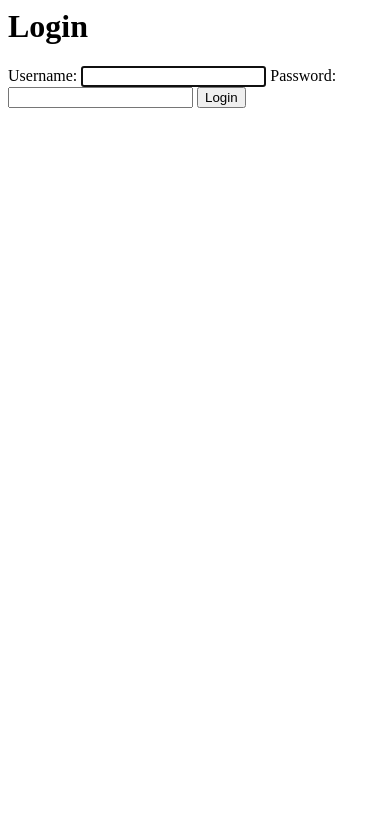
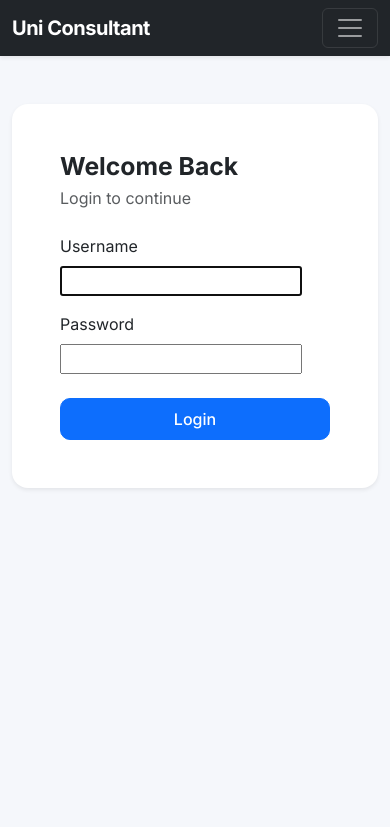
Before and after one commit to abdulrazaqebrahim25-oss/Uni-Conslatant, a Django app: page /accounts/login/ in a window 390 px wide. Shown: the top 827 px of the page. Run offline with Django 5.2, Linux system fonts and the light colour scheme.

Commit message:
First style example design

```diff
--- /dev/null
+++ b/accounts/static/css/style.css
@@ -0,0 +1,60 @@
+body {
+    font-family: 'Inter', sans-serif;
+    background-color: #f5f7fb;
+    color: #1e293b;
+}
+
+/* Cards */
+.card {
+    border: none;
+    transition: 0.2s ease;
+}
+
+.card:hover {
+    transform: translateY(-2px);
+}
+
+/* Tables */
+.table {
+    vertical-align: middle;
+}
+
+/* Navbar */
+.navbar-brand {
+    letter-spacing: -0.5px;
+}
+
+/* Buttons */
+.btn {
+    border-radius: 10px;
+    font-weight: 500;
+}
+
+/* Form Controls */
+.form-control,
+.form-select {
+    border-radius: 12px;
+    padding: 0.75rem 1rem;
+}
+
+/* Page Titles */
+.page-title {
+    font-weight: 700;
+    margin-bottom: 0.25rem;
+}
+
+.page-subtitle {
+    color: #64748b;
+    margin-bottom: 2rem;
+}
+
+/* Dashboard cards */
+.stat-card {
+    border-radius: 20px;
+}
+
+/* Scroll areas */
+.custom-scroll {
+    max-height: 400px;
+    overflow-y: auto;
+}
--- a/accounts/templates/registration/login.html
+++ b/accounts/templates/registration/login.html
@@ -1,16 +1,59 @@
-<h1>Login</h1>
+{% extends "base.html" %}
+
+{% block content %}
+
+<div class="row justify-content-center">
+
+    <div class="col-md-5">
+
+        <div class="card shadow-sm rounded-4 border-0">
+            <div class="card-body p-5">
+
+                <h2 class="fw-bold mb-1">
+                    Welcome Back
+                </h2>
+
+                <p class="text-muted mb-4">
+                    Login to continue
+                </p>
 
                 <form method="POST">
+
                     {% csrf_token %}
 
+                    {% if form.non_field_errors %}
+                        <div class="alert alert-danger">
                             {{ form.non_field_errors }}
+                        </div>
+                    {% endif %}
 
+                    <div class="mb-3">
+                        <label class="form-label">
+                            Username
+                        </label>
 
-    {{ form.username.label_tag }}
                         {{ form.username }}
+                    </div>
 
-    {{ form.password.label_tag }}
+                    <div class="mb-4">
+                        <label class="form-label">
+                            Password
+                        </label>
+
                         {{ form.password }}
+                    </div>
 
-    <button type="submit">Login</button>
+                    <button type="submit" class="btn btn-primary w-100 py-2">
+                        Login
+                    </button>
+
                 </form>
+
+            </div>
+        </div>
+
+    </div>
+
+</div>
+
+{% endblock %}
--- a/templates/base.html
+++ b/templates/base.html
@@ -1,100 +1,140 @@
+{% load static %}
+
 <!DOCTYPE html>
-
-<html>
+<html lang="en">
 
 <head>
+    <meta charset="UTF-8">
+    <meta name="viewport" content="width=device-width, initial-scale=1">
 
-    <title>
-        Uni Consultant
-    </title>
+    <title>Uni Consultant</title>
+
+    <!-- Bootstrap -->
+    <link
+        href="https://cdn.jsdelivr.net/npm/bootstrap@5.3.3/dist/css/bootstrap.min.css"
+        rel="stylesheet"
+    >
+
+    <!-- Google Font -->
+    <link rel="preconnect" href="https://fonts.googleapis.com">
+    <link href="https://fonts.googleapis.com/css2?family=Inter:wght@400;500;600;700&display=swap" rel="stylesheet">
+
+    <!-- Custom CSS -->
+    <link rel="stylesheet" href="{% static 'css/style.css' %}">
 
 </head>
 
 <body>
 
-    <nav>
+    <!-- ── Navbar ───────────────────────────────────────── -->
+    <nav class="navbar navbar-expand-lg navbar-dark bg-dark shadow-sm">
+        <div class="container">
 
-        <a href="{% url 'home' %}">
-            Home
+            <a class="navbar-brand fw-bold" href="{% url 'home' %}">
+                Uni Consultant
             </a>
 
-        |
+            <button
+                class="navbar-toggler"
+                type="button"
+                data-bs-toggle="collapse"
+                data-bs-target="#navbarNav"
+            >
+                <span class="navbar-toggler-icon"></span>
+            </button>
+
+            <div class="collapse navbar-collapse" id="navbarNav">
+
+                <ul class="navbar-nav ms-auto align-items-lg-center">
 
                     {% if user.is_authenticated %}
 
                         {% if user.role == "student" %}
 
-                <a href="{% url 'dashboard' %}">
-                    Student Dashboard
+                            <li class="nav-item">
+                                <a class="nav-link" href="{% url 'dashboard' %}">
+                                    Dashboard
                                 </a>
+                            </li>
 
-                |
-
-                <a href="{% url 'student_profile' %}">
+                            <li class="nav-item">
+                                <a class="nav-link" href="{% url 'student_profile' %}">
                                     Profile
                                 </a>
+                            </li>
 
                         {% elif user.role == "advisor" %}
 
-                <a href="{% url 'advisor_dashboard' %}">
-                    Advisor Dashboard
+                            <li class="nav-item">
+                                <a class="nav-link" href="{% url 'advisor_dashboard' %}">
+                                    Dashboard
                                 </a>
+                            </li>
 
-                |
-
-                <a href="{% url 'advisor_profile' %}">
-                    Advisor Profile
+                            <li class="nav-item">
+                                <a class="nav-link" href="{% url 'advisor_profile' %}">
+                                    Profile
                                 </a>
+                            </li>
 
                         {% endif %}
 
-            |
-
-            <form
-                method="POST"
-                action="{% url 'logout' %}"
-                style="display:inline;"
-            >
-
+                        <li class="nav-item ms-lg-3">
+                            <form method="POST" action="{% url 'logout' %}">
                                 {% csrf_token %}
-
-                <button type="submit">
+                                <button type="submit" class="btn btn-outline-light btn-sm">
                                     Logout
                                 </button>
-
                             </form>
+                        </li>
 
                     {% else %}
 
-            <a href="{% url 'login' %}">
+                        <li class="nav-item">
+                            <a class="nav-link" href="{% url 'login' %}">
                                 Login
                             </a>
+                        </li>
 
-            |
-
-            <a href="{% url 'register' %}">
+                        <li class="nav-item ms-lg-2">
+                            <a class="btn btn-primary btn-sm" href="{% url 'register' %}">
                                 Register
                             </a>
+                        </li>
 
                     {% endif %}
 
+                </ul>
+
+            </div>
+
+        </div>
     </nav>
 
-    <hr>
+    <!-- ── Main Content ────────────────────────────────── -->
+    <main class="py-5">
+        <div class="container">
 
             {% if user.is_authenticated %}
+                <div class="mb-4">
+                    <span class="text-muted small">
+                        Logged in as
+                    </span>
 
-        <p>
-            Logged in as {{ user.username }}
-        </p>
-
-        <hr>
-
+                    <span class="fw-semibold">
+                        {{ user.username }}
+                    </span>
+                </div>
             {% endif %}
 
             {% block content %}
+            {% endblock %}
 
-    {% endblock %}
+        </div>
+    </main>
+
+    <!-- Bootstrap JS -->
+    <script src="https://cdn.jsdelivr.net/npm/bootstrap@5.3.3/dist/js/bootstrap.bundle.min.js"></script>
 
 </body>
 
--- a/uni_conslatant/settings.py
+++ b/uni_conslatant/settings.py
@@ -137,6 +137,10 @@ USE_TZ = True
 
 STATIC_URL = 'static/'
 
+STATICFILES_DIRS = [
+    BASE_DIR / "static"
+]
+
 
 AUTH_USER_MODEL = 'accounts.User'
 
```
Lines whose indentation alone changed are shown as unchanged.
